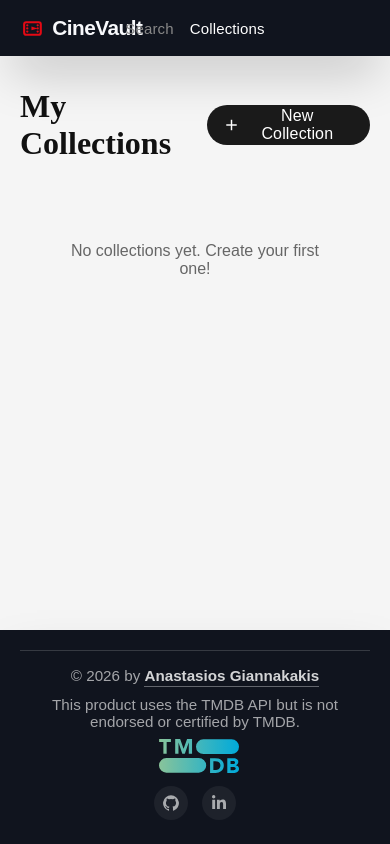
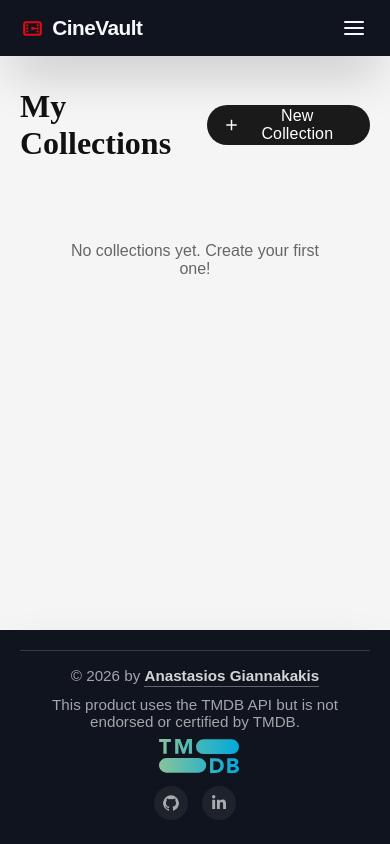
Before and after one commit to GigaTasoulis/movie-app, an Angular app: page /collections in a window 390 px wide. Built offline with nearby package versions, Linux system fonts and the light colour scheme; a web font is replaced by a local one.

Commit message:
feat: implement mobile navigation menu with toggle functionality and update styles for better responsiveness

```diff
--- a/src/app/app.html
+++ b/src/app/app.html
@@ -35,9 +35,34 @@
       </button>
       <button mat-button routerLink="/collections" routerLinkActive="active">Collections</button>
     </nav>
-    <div class="toolbar-section toolbar-end" aria-hidden="true"></div>
+
+    <div class="toolbar-section toolbar-end">
+      <button
+        class="burger-btn"
+        (click)="toggleMenu()"
+        [attr.aria-expanded]="menuOpen()"
+        aria-label="Toggle navigation menu"
+      >
+        <span class="burger-bar" [class.open]="menuOpen()"></span>
+      </button>
+    </div>
   </div>
 </mat-toolbar>
+
+<div class="mobile-menu" [class.mobile-menu--open]="menuOpen()">
+  <button
+    mat-button
+    routerLink="/"
+    routerLinkActive="active"
+    [routerLinkActiveOptions]="{exact: true}"
+    (click)="closeMenu()"
+  >
+    Search
+  </button>
+  <button mat-button routerLink="/collections" routerLinkActive="active" (click)="closeMenu()">
+    Collections
+  </button>
+</div>
 
 <main>
   <router-outlet />
--- a/src/app/app.scss
+++ b/src/app/app.scss
@@ -43,7 +43,6 @@ main {
 
 .toolbar-end {
   justify-content: flex-end;
-  pointer-events: none;
 }
 
 .app-logo {
@@ -97,6 +96,88 @@ main {
     filter: blur(2px);
     opacity: 0.45;
   }
+}
+
+.burger-btn {
+  display: none;
+  flex-direction: column;
+  justify-content: center;
+  align-items: center;
+  width: 2rem;
+  height: 2rem;
+  background: none;
+  border: none;
+  cursor: pointer;
+  padding: 0;
+  flex-shrink: 0;
+}
+
+.burger-bar,
+.burger-bar::before,
+.burger-bar::after {
+  display: block;
+  width: 1.25rem;
+  height: 2px;
+  background: #F8F9FC;
+  border-radius: 2px;
+  transition: transform 0.3s ease, opacity 0.3s ease;
+  position: relative;
+}
+
+.burger-bar::before,
+.burger-bar::after {
+  content: '';
+  position: absolute;
+  left: 0;
+}
+
+.burger-bar::before { top: -6px; }
+.burger-bar::after  { top: 6px; }
+
+.burger-bar.open {
+  background: transparent;
+  &::before { transform: translateY(6px) rotate(45deg); }
+  &::after  { transform: translateY(-6px) rotate(-45deg); }
+}
+
+.mobile-menu {
+  display: none;
+  flex-direction: column;
+  background-color: #10141e;
+  padding: 0;
+  box-shadow: 0 8px 24px rgba(0, 0, 0, 0.4);
+  overflow: hidden;
+  max-height: 0;
+  transition: max-height 0.3s ease, padding 0.3s ease;
+
+  &.mobile-menu--open {
+    max-height: 200px;
+    padding: 0.5rem 1rem 1rem;
+  }
+
+  button.mat-mdc-button {
+    width: 100%;
+    justify-content: flex-start;
+    color: #888;
+    font-size: 15px;
+    font-family: Manrope, sans-serif;
+    font-weight: normal;
+
+    &.active {
+      color: #fff;
+    }
+  }
+}
+
+@media (min-width: 600px) {
+  .burger-btn { display: none; }
+  .toolbar-end { display: none; }
+}
+
+@media (max-width: 599px) {
+  .nav-links { display: none; }
+  .burger-btn { display: flex; }
+  .mobile-menu { display: flex; }
 }
 
 /* footer-bg bg-blue-navy mt-auto w-full shadow-2xl backdrop-blur */
--- a/src/app/app.ts
+++ b/src/app/app.ts
@@ -1,4 +1,4 @@
-import { Component } from '@angular/core';
+import { Component, signal } from '@angular/core';
 import { RouterOutlet, RouterLink, RouterLinkActive } from '@angular/router';
 import { MatToolbarModule } from '@angular/material/toolbar';
 import { MatButtonModule } from '@angular/material/button';
@@ -9,4 +9,14 @@ import { MatButtonModule } from '@angular/material/button';
   templateUrl: './app.html',
   styleUrl: './app.scss',
 })
-export class App {}
+export class App {
+  menuOpen = signal(false);
+
+  toggleMenu() {
+    this.menuOpen.update(v => !v);
+  }
+
+  closeMenu() {
+    this.menuOpen.set(false);
+  }
+}
--- a/src/styles.scss
+++ b/src/styles.scss
@@ -33,6 +33,7 @@ body {
   background-color: var(--color-bg);
   color: var(--color-text-primary);
   min-height: 100vh;
+  overflow-x: hidden;
 }
 
 h1,
```
